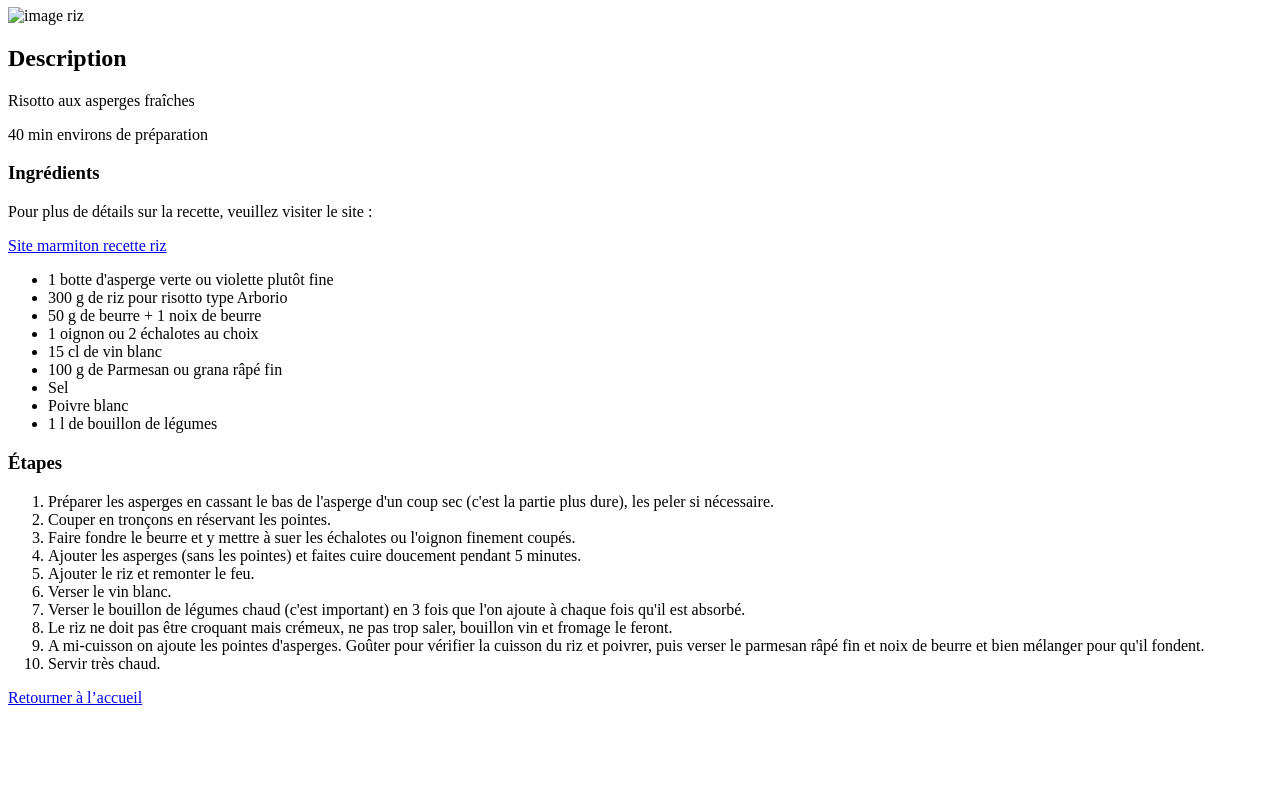
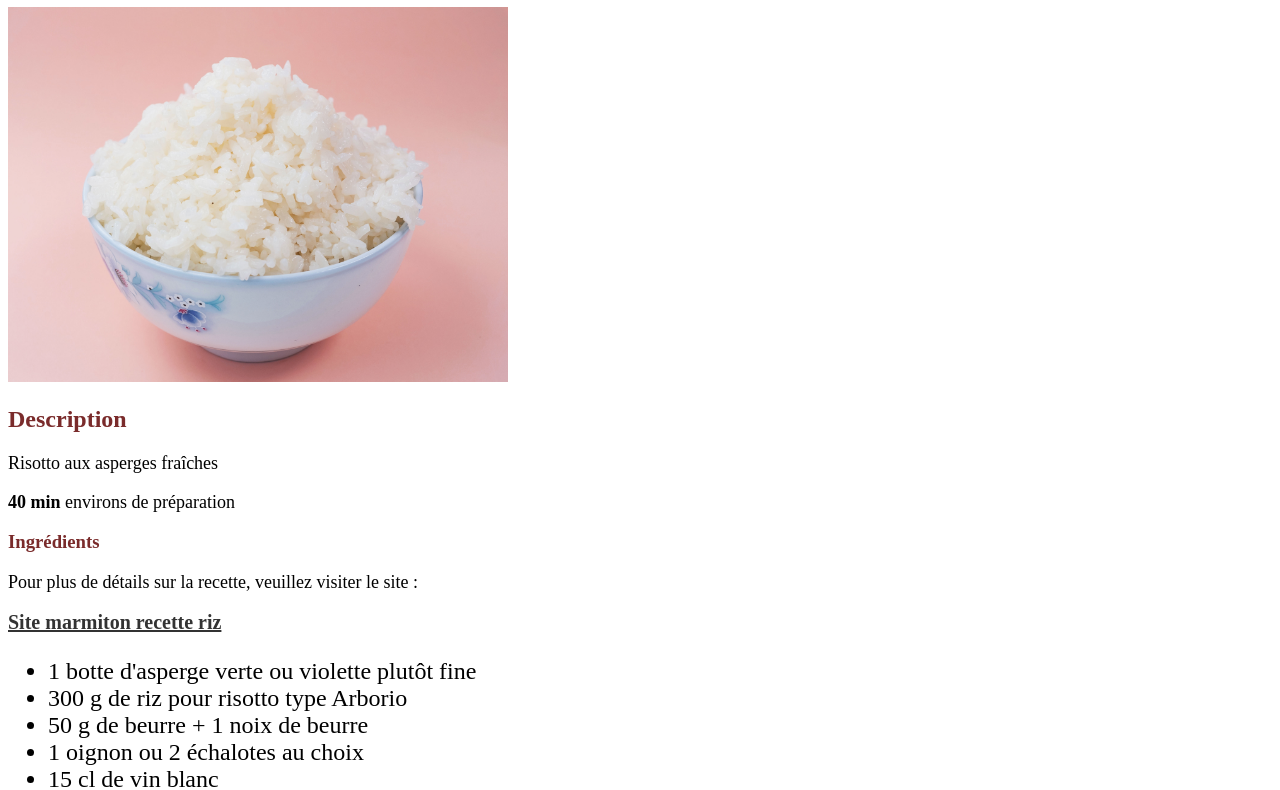
Before and after one commit to Whiry/odin-recipes, a plain HTML site: page recipes/riz.html in a window 1280 px wide. Shown: the part 73-863 px from the top of the page. Before the commit the page ends 800 px from the top, so only its background shows below. Drawn offline with Linux system fonts and the light colour scheme.

Commit message:
Ajout du css de base au projet

```diff
--- /dev/null
+++ b/css/style.css
@@ -0,0 +1,34 @@
+h1,
+h2,
+h3 {
+    text-align: center;
+    color: rgb(122, 43, 43);
+}
+
+h2,
+h3 {
+    text-align: left;
+}
+
+.recipes-list {
+    font-size: 24px;
+}
+
+.recipes-text {
+    font-size: 18px;
+}
+
+.recipes-list li a,
+.return-home {
+    color: #333;
+    font-weight: 600;
+}
+
+.return-home {
+    font-size: 20px;
+}
+
+.riz-img {
+    width: 500px;
+    height: auto;
+}
--- a/recipes/riz.html
+++ b/recipes/riz.html
@@ -5,20 +5,21 @@
 
 <head>
     <meta charset="UTF-8">
+    <link rel="stylesheet" href="../css/style.css">
     <title>Project Recipes</title>
 </head>
 
 <body>
     <h1>Recettes Riz</h1>
-    <img src="../images/riz.jpg" alt="image riz">
+    <img class="riz-img" src="../images/riz.jpg" alt="image riz">
     <h2>Description</h2>
-    <p>Risotto aux asperges fraîches</p>
-    <p>40 min environs de préparation</p>
+    <p class="recipes-text">Risotto aux asperges fraîches</p>
+    <p class="recipes-text"><strong>40 min</strong> environs de préparation</p>
     <h3>Ingrédients</h3>
-    <p>Pour plus de détails sur la recette, veuillez visiter le site :</p>
-    <a href="https://www.marmiton.org/recettes/recette_risotto-aux-asperges-fraiches_37750.aspx">Site marmiton
+    <p class="recipes-text">Pour plus de détails sur la recette, veuillez visiter le site :</p>
+    <a class="return-home" href="https://www.marmiton.org/recettes/recette_risotto-aux-asperges-fraiches_37750.aspx">Site marmiton
         recette riz</a>
-    <ul>
+    <ul class="recipes-list">
         <li>1 botte d'asperge verte ou violette plutôt fine</li>
         <li>300 g de riz pour risotto type Arborio</li>
         <li>50 g de beurre + 1 noix de beurre</li>
@@ -30,7 +31,7 @@
         <li>1 l de bouillon de légumes</li>
     </ul>
     <h3>Étapes</h3>
-    <ol>
+    <ol class="recipes-list">
         <li>Préparer les asperges en cassant le bas de l'asperge d'un coup sec (c'est la partie plus dure), les peler si nécessaire.</li>
         <li>Couper en tronçons en réservant les pointes.</li>
         <li>Faire fondre le beurre et y mettre à suer les échalotes ou l'oignon finement coupés.</li>
@@ -43,7 +44,7 @@
         parmesan râpé fin et noix de beurre et bien mélanger pour qu'il fondent.</li>
         <li>Servir très chaud.</li>
     </ol>
-    <a href="../index.html">Retourner à l’accueil</a>
+    <a class="return-home" href="../index.html">Retourner à l’accueil</a>
 </body>
 
 </html>
```
Also changed, not shown: index.html (+2 -1 lines), recipes/lasagne.html (+8 -7 lines), recipes/parmentier.html (+8 -7 lines), images/lasagne.jpg (renamed from images/lasagnee.jpg), images/parmentier.jpg (renamed from images/parmentierr.jpg), images/riz.jpg (added), images/rizz.jpg (deleted).
